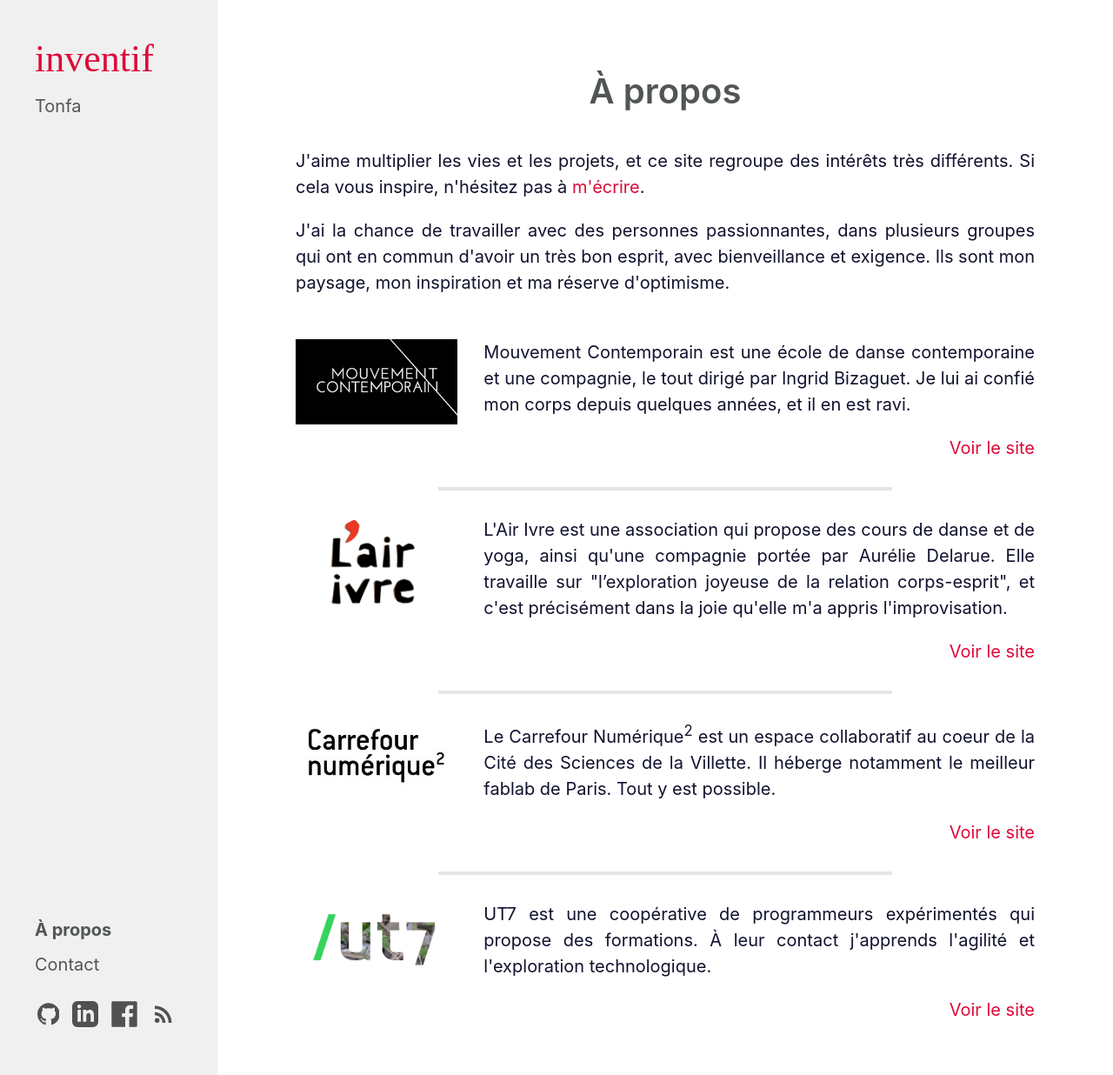
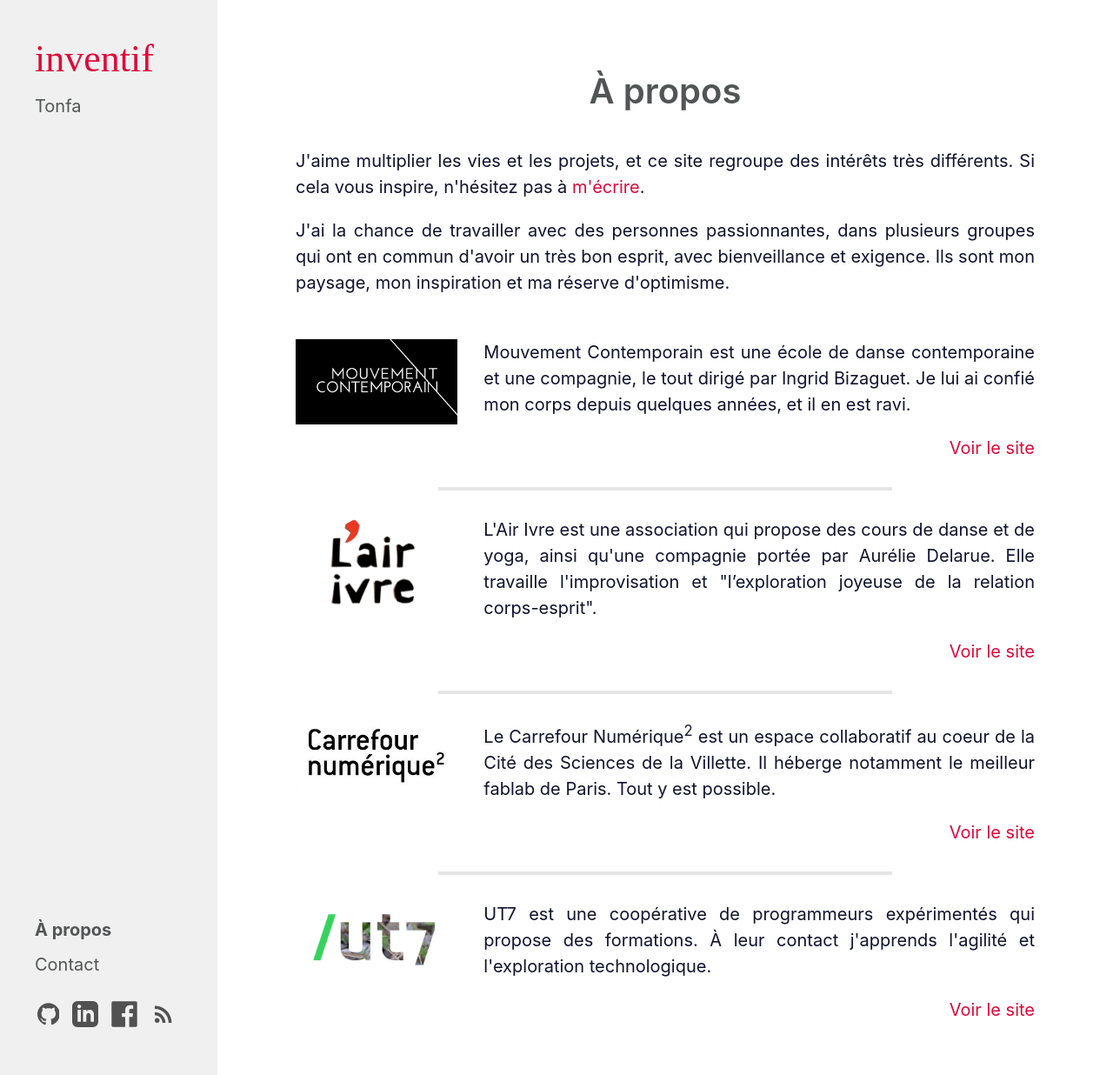
Before and after one commit to Ruff9/inventif, a Jekyll site: the page built from pages/about.html, in a window 1280 px wide. Shown: the whole page at 87% size. Built offline with Jekyll 4.4.1, drawn with Linux system fonts in a browser that asks for light colours.

Commit message:
update about

```diff
--- a/pages/about.html
+++ b/pages/about.html
@@ -29,7 +29,7 @@ sidebar_link: true
       <img src="{{ '/assets/images/friends/air-ivre.png' | absolute_url }}" class='friend-cover'>
     </div>
     <div class='friend-description'>
-      <p>L'Air Ivre est une association qui propose des cours de danse et de yoga, ainsi qu'une compagnie portée par Aurélie Delarue. Elle travaille sur "l’exploration joyeuse de la relation corps-esprit", et c'est précisément dans la joie qu'elle m'a appris l'improvisation.</p>
+      <p>L'Air Ivre est une association qui propose des cours de danse et de yoga, ainsi qu'une compagnie portée par Aurélie Delarue. Elle travaille l'improvisation et "l’exploration joyeuse de la relation corps-esprit".</p>
       <span class='friend-fake-link'>Voir le site</span>
     </div>
   </a>
```
